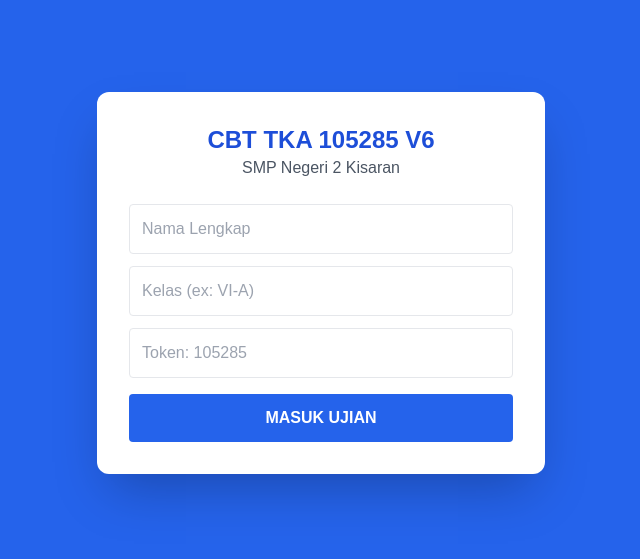
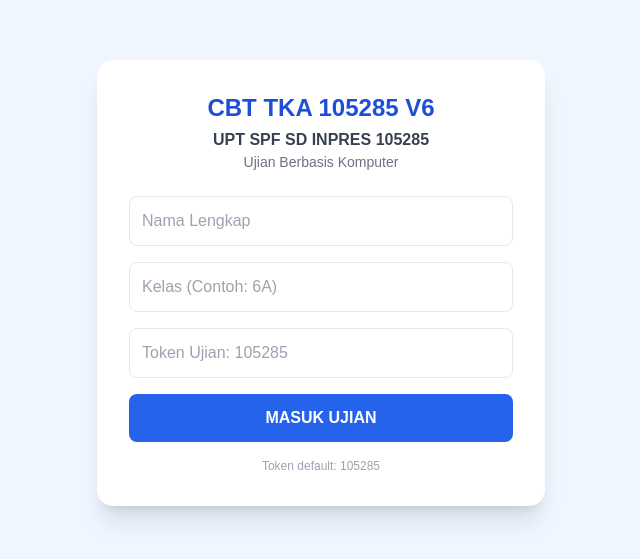
Before and after one commit to asrizarinandar07-del/cbt-tka-105285-v6, a Next.js app: page / in a window 1280 px wide. Shown: the part 117-676 px from the top of the page, without its empty margins (319-959 px from the left). Built offline with nearby package versions, Linux system fonts and the light colour scheme.

Commit message:
Update page.tsx

```diff
--- a/app/page.tsx
+++ b/app/page.tsx
@@ -14,11 +14,11 @@
 
 const SOAL_DATA: Soal[] = [
   { id: 1, mapel: "Matematika", soal: "Hasil dari 12 x 15 adalah...", a: "150", b: "180", c: "165", d: "175", kunci: "b" },
-  { id: 2, mapel: "Matematika", soal: "Jika sebuah segitiga siku-siku memiliki alas 6 cm dan tinggi 8 cm, luasnya?", a: "24 cm²", b: "48 cm²", c: "14 cm²", d: "20 cm²", kunci: "a" },
+  { id: 2, mapel: "Matematika", soal: "Jika sebuah segitiga siku-siku memiliki alas 6 cm dan tinggi 8 cm, luasnya?", a: "24 cm2", b: "48 cm2", c: "14 cm2", d: "10 cm2", kunci: "a" },
   { id: 3, mapel: "IPA", soal: "Alat pernapasan pada ikan adalah...", a: "Paru-paru", b: "Insang", c: "Trakea", d: "Kulit", kunci: "b" },
   { id: 4, mapel: "IPA", soal: "Fotosintesis terjadi di bagian...", a: "Akar", b: "Batang", c: "Daun", d: "Bunga", kunci: "c" },
-  { id: 5, mapel: "Bahasa Indonesia", soal: "Sinonim kata 'Pandai' adalah...", a: "Bodoh", b: "Cerdas", c: "Malas", d: "Rajin", kunci: "b" },
-  { id: 6, mapel: "Bahasa Indonesia", soal: "Kalimat yang mengandung majas personifikasi:", a: "Angin berbisik di telingaku", b: "Dia sepandai ayahnya", c: "Buku itu tebal", d: "Saya makan nasi", kunci: "a" },
+  { id: 5, mapel: "Bahasa Indonesia", soal: "Sinonim kata 'Pintar' adalah...", a: "Bodoh", b: "Cerdas", c: "Malas", d: "Rajin", kunci: "b" },
+  { id: 6, mapel: "Bahasa Indonesia", soal: "Kalimat yang mengandung majas personifikasi:", a: "Angin berbisik di telingaku", b: "Dia sepintar Einstein", c: "Bunga itu merah", d: "Saya makan nasi", kunci: "a" },
 ];
 
 export default function Home() {
@@ -33,83 +33,96 @@
 
   useEffect(() => {
     if (!login || selesai) return;
-    const t = setInterval(() => {
+    const timer = setInterval(() => {
       setWaktu((w) => {
         if (w <= 1) { setSelesai(true); return 0; }
         return w - 1;
       });
     }, 1000);
-    return () => clearInterval(t);
+    return () => clearInterval(timer);
   }, [login, selesai]);
+
+  const handleLogin = () => {
+    if (token !== "105285") { alert("Token Salah! Token: 105285"); return; }
+    if (!nama || !kelas) { alert("Isi Nama dan Kelas!"); return; }
+    setLogin(true);
+  };
+
+  const nilai = () => {
+    let benar = 0;
+    SOAL_DATA.forEach(s => { if (jawaban[s.id] === s.kunci) benar++; });
+    return Math.round((benar / SOAL_DATA.length) * 100);
+  };
 
   const formatWaktu = (detik: number) => {
     const m = Math.floor(detik / 60);
     const s = detik % 60;
-    return `${m.toString().padStart(2, "0")}:${s.toString().padStart(2, "0")}`;
+    return `${m}:${s.toString().padStart(2, "0")}`;
   };
 
-  const skor = Object.keys(jawaban).filter((k) => {
-    const soal = SOAL_DATA.find((s) => s.id === Number(k));
-    return soal && jawaban[Number(k)] === soal.kunci;
-  }).length;
-
-  if (!login) {
+  if (selesai) {
     return (
-      <div className="min-h-screen flex items-center justify-center bg-blue-600 p-4">
-        <div className="bg-white rounded-xl shadow-2xl p-8 w-full max-w-md">
-          <h1 className="text-2xl font-bold text-center text-blue-700">CBT TKA 105285 V6</h1>
-          <p className="text-center text-gray-600 mb-6">SMP Negeri 2 Kisaran</p>
-          <input value={nama} onChange={(e) => setNama(e.target.value)} placeholder="Nama Lengkap" className="w-full border p-3 rounded mb-3" />
-          <input value={kelas} onChange={(e) => setKelas(e.target.value)} placeholder="Kelas (ex: VI-A)" className="w-full border p-3 rounded mb-3" />
-          <input value={token} onChange={(e) => setToken(e.target.value)} placeholder="Token: 105285" className="w-full border p-3 rounded mb-4" />
-          <button onClick={() => { if (token === "105285" && nama && kelas) setLogin(true); else alert("Isi Nama, Kelas dan Token 105285"); }} className="w-full bg-blue-600 text-white p-3 rounded font-bold">MASUK UJIAN</button>
+      <div className="min-h-screen bg-green-50 flex items-center justify-center p-4">
+        <div className="bg-white p-8 rounded-2xl shadow-xl max-w-md w-full text-center">
+          <h1 className="text-2xl font-bold text-green-600">Ujian Selesai!</h1>
+          <p className="mt-2">UPT SPF SD Inpres 105285</p>
+          <p className="mt-4 text-lg">Nama: {nama}</p>
+          <p>Kelas: {kelas}</p>
+          <p className="text-5xl font-bold my-6 text-blue-600">{nilai()}</p>
+          <button onClick={() => location.reload()} className="bg-blue-600 text-white px-6 py-2 rounded-lg">Ulangi</button>
         </div>
       </div>
     );
   }
 
-  if (selesai) {
+  if (!login) {
     return (
-      <div className="min-h-screen flex items-center justify-center bg-green-50 p-4">
-        <div className="bg-white p-8 rounded-xl shadow text-center max-w-md w-full">
-          <h2 className="text-2xl font-bold mb-2">Ujian Selesai!</h2>
-          <p className="mb-2">{nama} - {kelas}</p>
-          <p className="text-5xl font-bold text-blue-600 my-4">{skor}/{SOAL_DATA.length}</p>
-          <p className="text-gray-600 mb-4">Nilai: {Math.round((skor / SOAL_DATA.length) * 100)}</p>
-          <button onClick={() => { setLogin(false); setJawaban({}); setIndexSoal(0); setWaktu(3600); setSelesai(false); }} className="w-full bg-blue-600 text-white p-3 rounded">Kembali ke Login</button>
+      <div className="min-h-screen bg-blue-50 flex items-center justify-center p-4">
+        <div className="bg-white p-8 rounded-2xl shadow-xl max-w-md w-full">
+          <h1 className="text-2xl font-bold text-center text-blue-700">CBT TKA 105285 V6</h1>
+          <p className="text-center font-bold mt-1 text-gray-700">UPT SPF SD INPRES 105285</p>
+          <p className="text-center text-sm text-gray-500 mb-6">Ujian Berbasis Komputer</p>
+          <div className="space-y-4">
+            <input value={nama} onChange={e=>setNama(e.target.value)} placeholder="Nama Lengkap" className="w-full border p-3 rounded-lg" />
+            <input value={kelas} onChange={e=>setKelas(e.target.value)} placeholder="Kelas (Contoh: 6A)" className="w-full border p-3 rounded-lg" />
+            <input value={token} onChange={e=>setToken(e.target.value)} placeholder="Token Ujian: 105285" className="w-full border p-3 rounded-lg" />
+            <button onClick={handleLogin} className="w-full bg-blue-600 text-white p-3 rounded-lg font-bold hover:bg-blue-700">MASUK UJIAN</button>
+            <p className="text-xs text-center text-gray-400">Token default: 105285</p>
+          </div>
         </div>
       </div>
     );
   }
 
-  const soalAktif = SOAL_DATA[indexSoal];
+  const soal = SOAL_DATA[indexSoal];
   return (
-    <div className="min-h-screen bg-gray-100">
-      <header className="bg-white shadow p-4 flex justify-between items-center sticky top-0">
-        <div><b>{nama}</b> - {kelas}</div>
-        <div className="bg-red-600 text-white px-4 py-1 rounded font-mono">{formatWaktu(waktu)}</div>
-      </header>
-      <div className="flex flex-col lg:flex-row max-w-6xl mx-auto p-4 gap-4">
-        <div className="bg-white p-6 rounded-xl shadow flex-1">
-          <div className="flex justify-between mb-4 text-sm text-gray-600"><span>{soalAktif.mapel}</span><span>Soal {indexSoal + 1} / {SOAL_DATA.length}</span></div>
-          <h3 className="text-lg font-semibold mb-6">{indexSoal + 1}. {soalAktif.soal}</h3>
+    <div className="min-h-screen bg-gray-50">
+      <div className="bg-white shadow p-4 flex justify-between items-center">
+        <div><p className="font-bold">UPT SPF SD Inpres 105285</p><p className="text-sm">{nama} - {kelas}</p></div>
+        <div className="bg-red-100 text-red-600 px-4 py-2 rounded-full font-bold">{formatWaktu(waktu)}</div>
+      </div>
+      <div className="max-w-4xl mx-auto p-4 grid grid-cols-1 md:grid-cols-4 gap-4">
+        <div className="md:col-span-3 bg-white p-6 rounded-xl shadow">
+          <p className="text-sm text-blue-600 font-bold">{soal.mapel} - Soal {indexSoal+1} dari {SOAL_DATA.length}</p>
+          <h2 className="text-lg font-semibold my-4">{soal.soal}</h2>
           <div className="space-y-3">
-            {(["a", "b", "c", "d"] as const).map((opt) => (
-              <button key={opt} onClick={() => setJawaban({ ...jawaban, [soalAktif.id]: opt })} className={`w-full text-left border p-3 rounded flex gap-3 ${jawaban[soalAktif.id] === opt ? "bg-blue-600 text-white border-blue-600" : "bg-white hover:bg-gray-50"}`}>
-                <b>{opt.toUpperCase()}.</b> {soalAktif[opt]}
-              </button>
+            {["a","b","c","d"].map(opt => (
+              <label key={opt} className={`block border p-3 rounded-lg cursor-pointer ${jawaban[soal.id]===opt ? "bg-blue-100 border-blue-500" : "hover:bg-gray-50"}`}>
+                <input type="radio" name={`soal-${soal.id}`} checked={jawaban[soal.id]===opt} onChange={()=>setJawaban({...jawaban, [soal.id]:opt})} className="mr-3" />
+                {opt.toUpperCase()}. {(soal as any)[opt]}
+              </label>
             ))}
           </div>
-          <div className="flex justify-between mt-8">
-            <button disabled={indexSoal === 0} onClick={() => setIndexSoal(indexSoal - 1)} className="px-4 py-2 border rounded disabled:opacity-50">Sebelumnya</button>
-            {indexSoal === SOAL_DATA.length - 1 ? <button onClick={() => setSelesai(true)} className="px-6 py-2 bg-green-600 text-white rounded font-bold">SELESAI</button> : <button onClick={() => setIndexSoal(indexSoal + 1)} className="px-4 py-2 bg-blue-600 text-white rounded">Selanjutnya</button>}
+          <div className="flex justify-between mt-6">
+            <button disabled={indexSoal===0} onClick={()=>setIndexSoal(i=>i-1)} className="px-4 py-2 bg-gray-200 rounded disabled:opacity-50">Sebelumnya</button>
+            {indexSoal < SOAL_DATA.length-1 ? <button onClick={()=>setIndexSoal(i=>i+1)} className="px-4 py-2 bg-blue-600 text-white rounded">Selanjutnya</button> : <button onClick={()=>setSelesai(true)} className="px-6 py-2 bg-green-600 text-white rounded font-bold">SELESAI</button>}
           </div>
         </div>
-        <div className="bg-white p-4 rounded-xl shadow lg:w-64 h-fit">
-          <h4 className="font-bold mb-3">Navigasi Soal</h4>
+        <div className="bg-white p-4 rounded-xl shadow h-fit">
+          <p className="font-bold mb-3">Navigasi Soal</p>
           <div className="grid grid-cols-5 gap-2">
-            {SOAL_DATA.map((_, i) => (
-              <button key={i} onClick={() => setIndexSoal(i)} className={`h-10 rounded font-bold ${i === indexSoal ? "bg-blue-600 text-white" : jawaban[SOAL_DATA[i].id] ? "bg-green-500 text-white" : "bg-gray-200"}`}>{i + 1}</button>
+            {SOAL_DATA.map((s, i) => (
+              <button key={s.id} onClick={()=>setIndexSoal(i)} className={`p-2 rounded text-sm font-bold ${i===indexSoal ? "bg-blue-600 text-white" : jawaban[s.id] ? "bg-green-200" : "bg-gray-100"}`}>{i+1}</button>
             ))}
           </div>
         </div>
```
